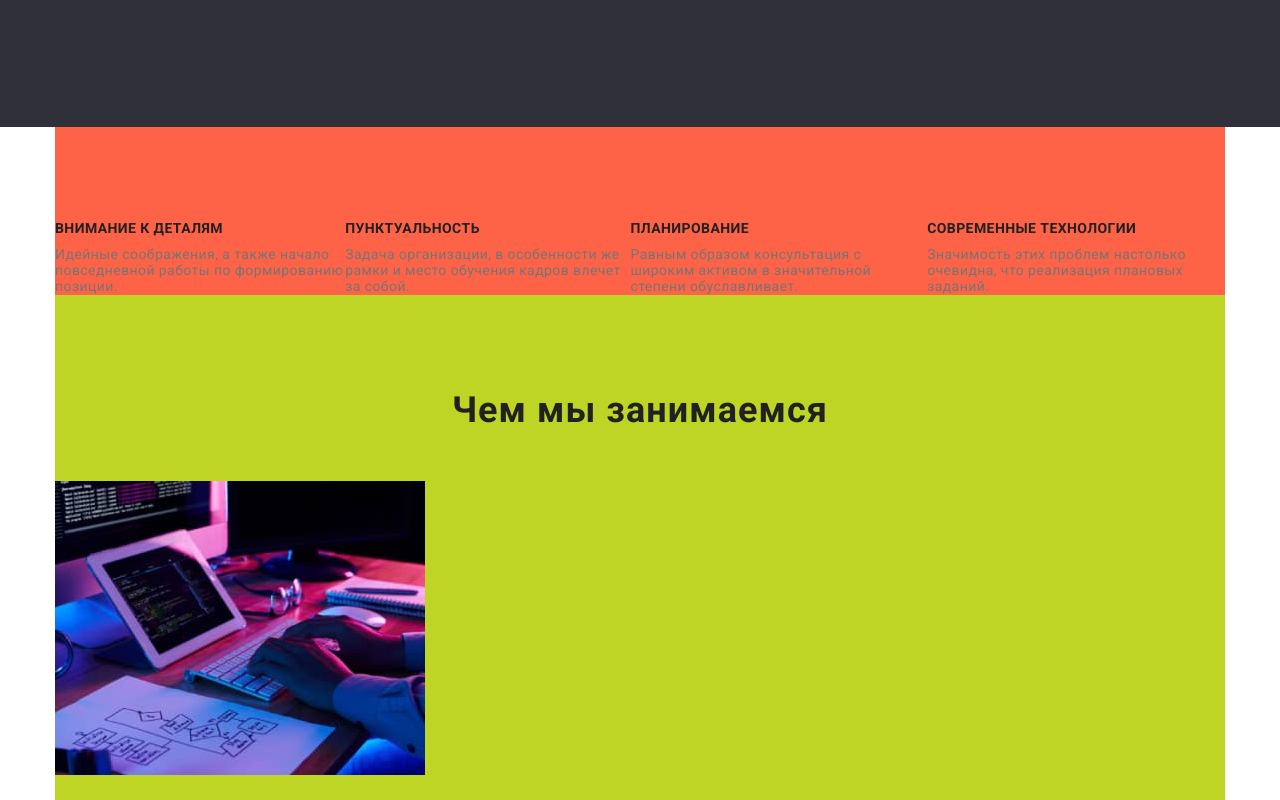
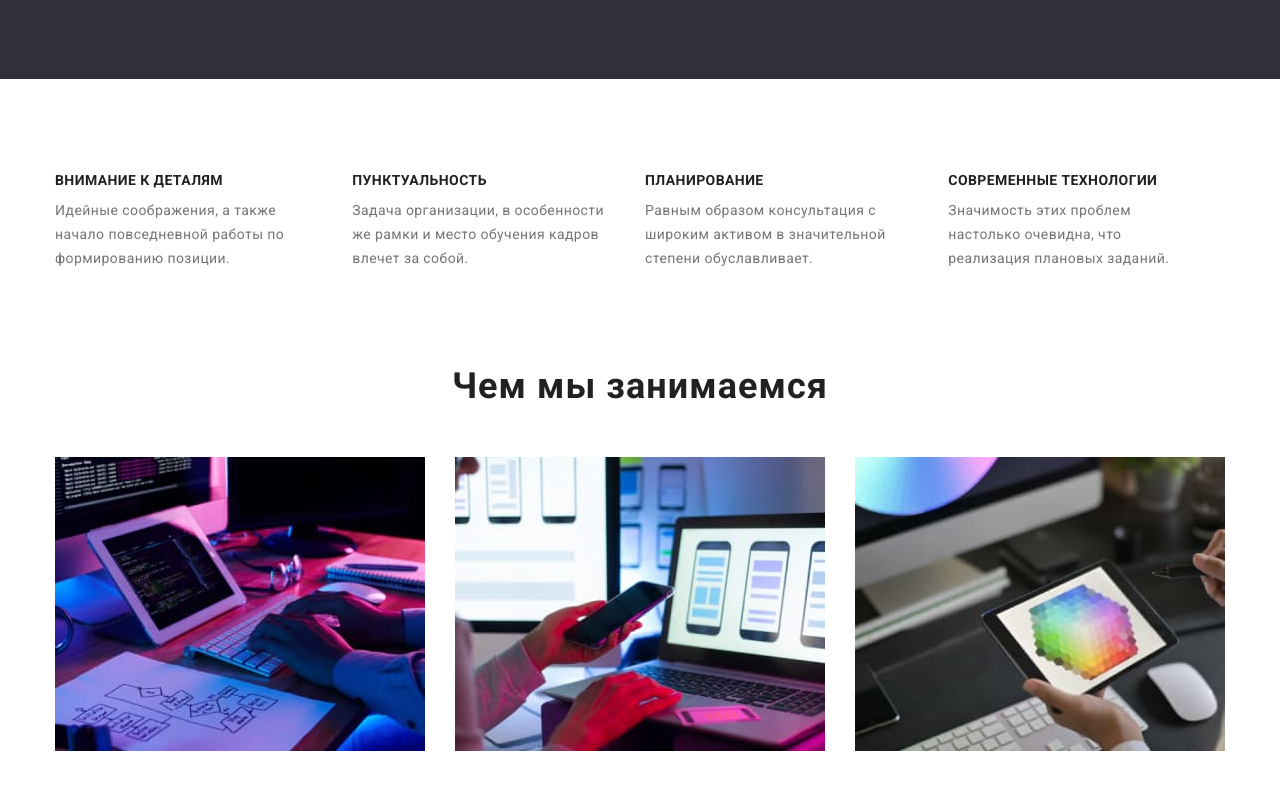
Before and after one commit to irynarudyk/goit-markup-hw-03, a plain HTML site: page index.html in a window 1280 px wide. Shown: the part 740-1540 px from the top of the page. Drawn offline with nearby package versions, Linux system fonts and the light colour scheme.

Commit message:
секція "чем мы занимаемся" стилізовано

```diff
--- a/css/styles.css
+++ b/css/styles.css
@@ -28,12 +28,14 @@ body {
 
  h1, h2, h3, h4, p, ul {
     margin: 0;
+    padding: 0;
  }
 
 .image {
     display: block;
     max-width: 100%;
     height: auto;
+    margin-top: 50px;
 }
 
 .header-nav {
@@ -43,8 +45,6 @@ body {
     margin-left: auto;
     margin-right: auto;
     align-items: center;
-    padding-top: 32px;
-    padding-bottom: 32px;
     display: flex;
 
     }
@@ -161,6 +161,7 @@ body {
     color: #FFFFFF;
     padding-top: 200px;
     padding-bottom: 280px;
+
     }
 
 .container.title {
@@ -176,6 +177,7 @@ body {
 
 /*Button*/
 .button {
+    display: inline-block;
     font-family: inherit;
     background: #2196F3;
     color: #ffffff;
@@ -189,7 +191,8 @@ body {
     border-radius: 5px;
     border: 1px;
     padding: 10px 32px;
-    }
+    margin-top: 30px;
+        }
 
 .button:hover,
 .button:focus {
@@ -201,8 +204,9 @@ body {
 
 .specific {
     background: #FFFFFF;
-    background-color: tomato;
-    padding-top: 94px;
+
+
+
    }
 
 .specific-list {
@@ -217,26 +221,34 @@ body {
     line-height: 1.14;
     letter-spacing: 0.03em;
     text-transform: uppercase;
+    margin-top: 94px;
 }
 
 .desc-specific {
     font-size: 14px;
-    line-height: 1.14;
+    line-height: 1.71;
     letter-spacing: 0.03em;
     color: #757575;
-    margin-top: 10px;
+    margin-top : 10px;
+
 }
 
+.specific-subtitle {
+    width: 270px;
+    align-items: center;
+
+}
 /*Чем мы занимаемся*/
 
-.item {
+/*.item {
     margin-top: 50px;
     padding-bottom: 94px;
-}
+}*/
 
-.job {
+ .job {
     padding-top: 94px;
-    background-color: rgb(190, 213, 38);
+
+
 }
 
 .subject {
@@ -245,12 +257,25 @@ body {
     line-height: 1.17;
     text-align: center;
     letter-spacing: 0.03em;
+    padding-bottom: 50px;
     }
+
+ .subject-list,
+ .list {
+     display: flex;
+    }
+
+ .subtitle .item + .item
+ .subject-list .item + .item,
+ .list .item+.item {
+     margin-left: 30px;
+ }
 
 /*Наша команда*/
 .team {
     background: #F5F4FA;
     padding-top: 94px;
+    margin-top: 94px;
 }
 
 .our-team {
--- a/index.html
+++ b/index.html
@@ -71,28 +71,28 @@
         <section class="specific">
           <h2 hidden>Особенности</h2>
           <ul class="list specific-list">
-            <li>
+            <li class="item">
               <h3 class="subtitle">Внимание к деталям</h3>
               <p class="desc-specific">
                 Идейные соображения, а также начало повседневной работы по
                 формированию позиции.
               </p>
             </li>
-            <li>
+            <li class="item">
               <h3 class="subtitle">Пунктуальность</h3>
               <p class="desc-specific">
                 Задача организации, в особенности же рамки и место обучения
                 кадров влечет за собой.
               </p>
             </li>
-            <li>
+            <li class="item">
               <h3 class="subtitle">Планирование</h3>
               <p class="desc-specific">
                 Равным образом консультация с широким активом в значительной
                 степени обуславливает.
               </p>
             </li>
-            <li>
+            <li class="item">
               <h3 class="subtitle">Современные технологии</h3>
               <p class="desc-specific">
                 Значимость этих проблем настолько очевидна, что реализация
@@ -107,7 +107,7 @@
       <div class="container">
         <section class="job">
           <h2 class="subject">Чем мы занимаемся</h2>
-          <ul class="list">
+          <ul class="list subject-list">
             <li class="item">
               <img
                 src="./images/18707.jpg"
@@ -137,8 +137,8 @@
       </div>
 
       <!--Наша команда-->
-      <div class="container">
-        <section class="team">
+      <section class="team">
+        <div class="container">
           <h2 class="our-team">Наша команда</h2>
           <ul class="list">
             <li class="item">
@@ -186,8 +186,8 @@
               <p class="team-proficion">UI Designer</p>
             </li>
           </ul>
-        </section>
-      </div>
+        </div>
+      </section>
     </main>
     <!-- Підвал сторінки -->
     <footer class="footer">
```
